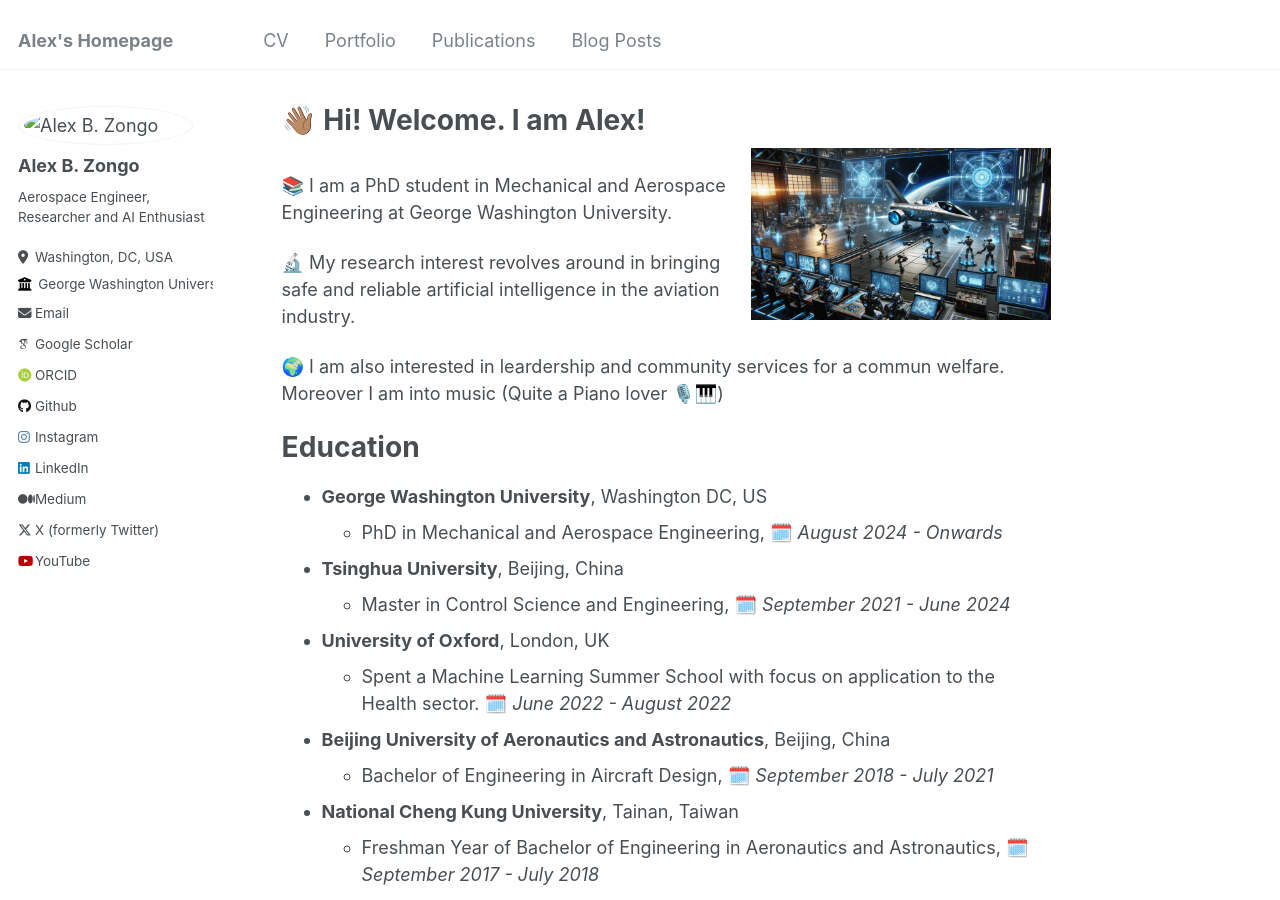
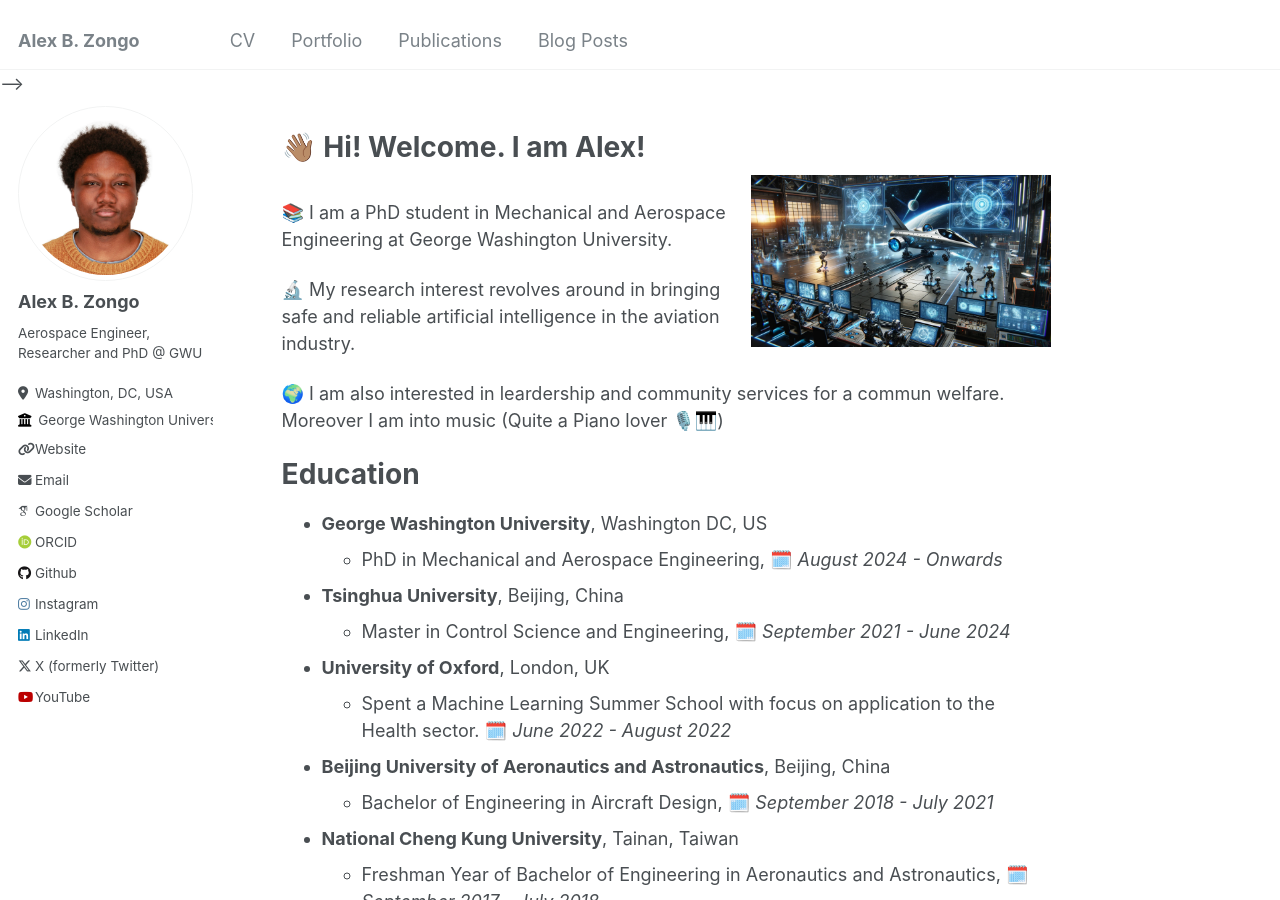
Before and after one commit to Alex-Zongo/alex-zongo.github.io, a Jekyll site: the page built from _pages/about.md, in a window 1280 px wide and 900 px high. Built offline with Jekyll 4.4.1, drawn with Linux system fonts in a browser that asks for light colours; some web fonts are replaced; part of the change alters nothing that is shown.

```diff
--- a/_config.yml
+++ b/_config.yml
@@ -8,10 +8,10 @@
 
 # Basic Site Settings
 locale                   : "en-US"
-title                    : "Alex's Homepage"
+title                    : "Alex B. Zongo"
 title_separator          : "-"
 name                     : &name "Alex Baowend Soom M. A. Zongo"
-description              : &description "personal description"
+description              : &description "Personal website of Alex B. Zongo — Aerospace Engineer, Researcher, and AI Enthusiast. Showcasing research, publications, projects, and teaching at George Washington University."
 url                      : https://alex-zongo.github.io/ # the base hostname & protocol for your site e.g. "https://mmistakes.github.io"
 baseurl                  : "" # the subpath of your site, e.g. "/blog"
 repository               : "Alex-Zongo/alex-zongo.github.io"
@@ -24,13 +24,14 @@ author:
   avatar           : "visa_photo.JPG"
   name             : "Alex B. Zongo"
   pronouns         : # example: "she/her"
-  bio              : "Aerospace Engineer, Researcher and AI Enthusiast"
+  bio              : "Aerospace Engineer, Researcher and PhD @ GWU"
   location         : "Washington, DC, USA"
   employer         : "George Washington University"
-  uri              : # URL
+  uri              : "https://alex-zongo.github.io/"
   email            : "a.zongo@gwu.edu"
 
   # Academic websites
+  academia         : "https://web.seas.gwu.edu/pwei/people/"
   arxiv            : # URL - Update with the correct link to your profile
   googlescholar    : "https://scholar.google.com/citations?hl=en&user=mqlbZecAAAAJ" # "https://scholar.google.com/citations?user=PS_CX0AAAAAJ"
   impactstory      : # URL
@@ -58,7 +59,7 @@ author:
   lastfm           : # Username
   linkedin         : "alex-zongo"
   mastodon         : # URL
-  medium           : "alexanicetzongo" # URL
+  medium           : # URL
   pinterest        : # Username
   soundcloud       : # Username
   steam            : # Username
@@ -112,7 +113,7 @@ atom_feed:
 
 
 # SEO Related
-google_site_verification :
+google_site_verification : "TXr4-4I4nN7IrSCfsuJieasrRQTjl9Bf5pF_auhg_-U"
 bing_site_verification   :
 alexa_site_verification  :
 yandex_site_verification :
@@ -136,7 +137,7 @@ social:
 
 # Analytics
 analytics:
-  provider               :  "google-universal" # false (default), "google", "google-universal", "google-analytics-4", "custom"
+  provider               :  "google-analytics-4" # false (default), "google", "google-universal", "google-analytics-4", "custom"
   google:
     tracking_id          :
 
@@ -182,7 +183,7 @@ markdown: kramdown
 highlighter: rouge
 lsi: false
 excerpt_separator: "\n\n"
-incremental: false
+incremental: true
 
 
 # Markdown Processing
@@ -280,7 +281,7 @@ sass:
 permalink: /:categories/:title/
 # paginate: 5 # amount of posts to show
 # paginate_path: /page:num/
-timezone: America/Los_Angeles # http://en.wikipedia.org/wiki/List_of_tz_database_time_zones
+timezone: America/New_York # http://en.wikipedia.org/wiki/List_of_tz_database_time_zones
 
 
 # Plugins
@@ -290,6 +291,8 @@ plugins:
   - jekyll-gist
   - jekyll-feed
   - jekyll-redirect-from
+  - jekyll-seo-tag
+  - jekyll-include-cache
 # mimic GitHub Pages with --safe
 whitelist:
   - jekyll-paginate
--- a/_includes/head.html
+++ b/_includes/head.html
@@ -2,7 +2,7 @@
 
 <meta charset="utf-8">
 
-{% include seo.html %}
+<!-- {% include seo.html %} -->
 
 <link href="{% if site.atom_feed.path %}{{ site.atom_feed.path }}{% else %}{{ base_path }}/feed.xml{% endif %}" type="application/atom+xml" rel="alternate" title="{{ site.title }} Feed">
 
--- a/_layouts/default.html
+++ b/_layouts/default.html
@@ -7,6 +7,7 @@ layout: compress
 <!doctype html>
 <html lang="{{ site.locale | slice: 0,2 }}" class="no-js">
   <head>
+    {% seo %}
     {% include head.html %}
     {% include head/custom.html %}
   </head>
```
Also changed, not shown: images/visa_photo.JPG (added), 1 other file.
